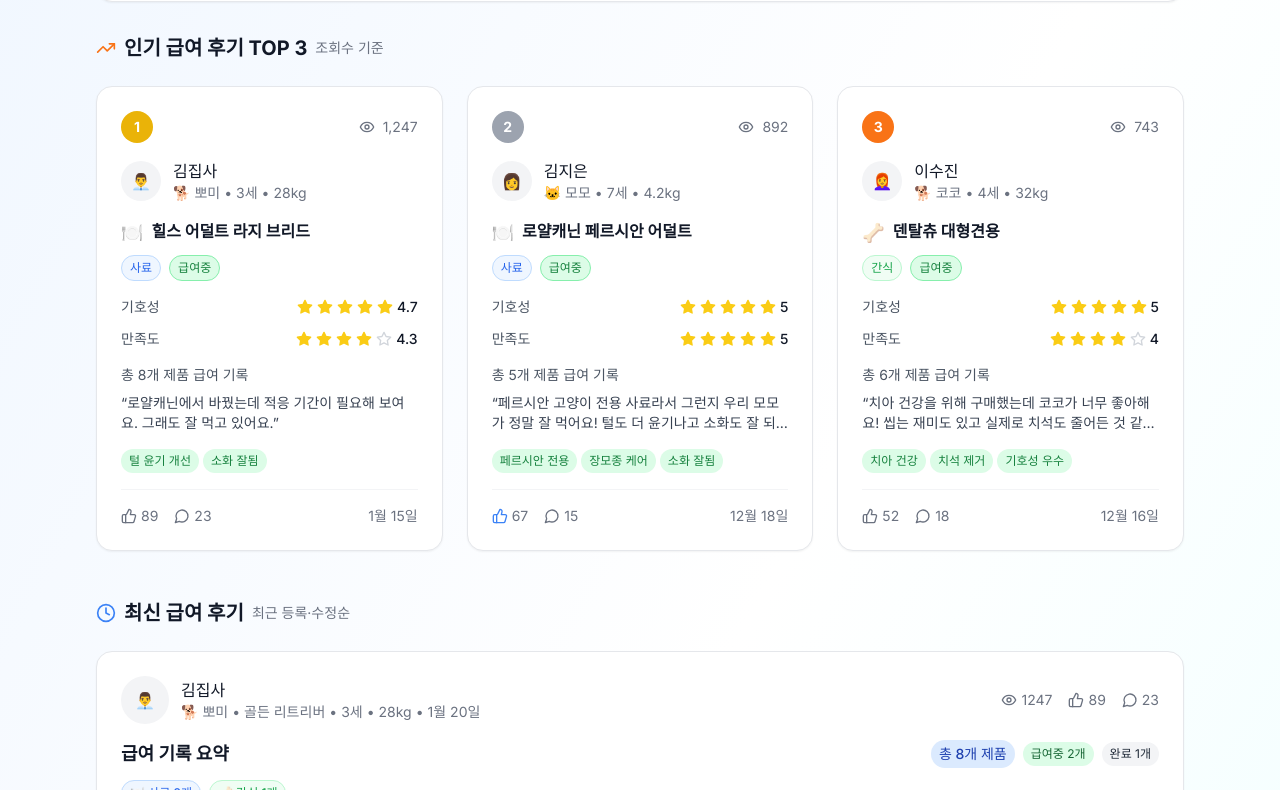
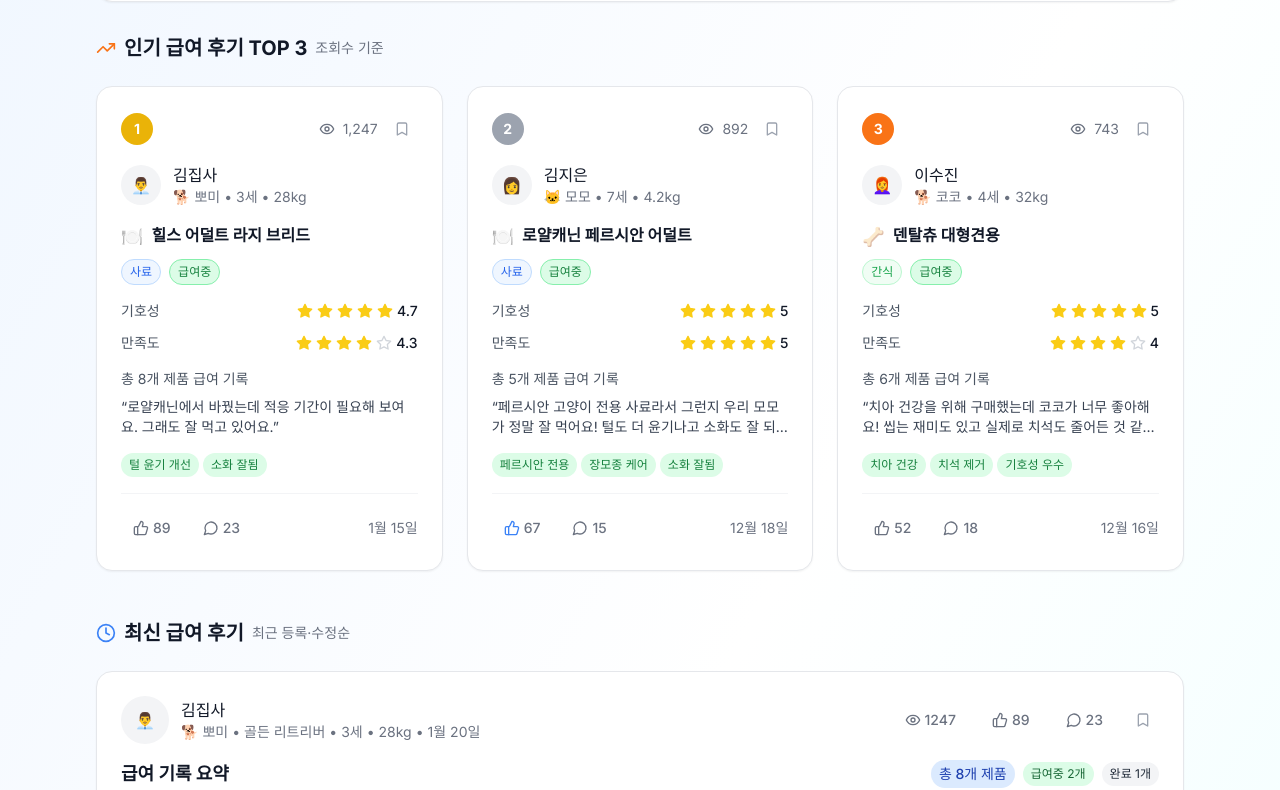
Before and after one commit to joyfuldoy1015/safe-pet-food, a Next.js app: page /pet-log in a window 1280 px wide. Shown: the part 410-1200 px from the top of the page. Built offline with nearby package versions, Linux system fonts and the light colour scheme.

Commit message:
Improve pet log main page: mobile touch areas, pagination, and bookmark functionality

```diff
--- a/app/pet-log/page.tsx
+++ b/app/pet-log/page.tsx
@@ -18,7 +18,11 @@ import {
   ThumbsUp,
   Filter,
   Search,
-  User
+  User,
+  ChevronLeft,
+  ChevronRight,
+  Bookmark,
+  BookmarkCheck
 } from 'lucide-react'
 
 // 제품 카테고리 타입
@@ -308,6 +312,9 @@ export default function PetLogPage() {
   // 예: const { data: session } = useSession() 또는 const { user } = useAuth()
   const [isLoggedIn, setIsLoggedIn] = useState(false)
   const [selectedSpecies, setSelectedSpecies] = useState<string>('all')
+  const [currentPage, setCurrentPage] = useState(1)
+  const postsPerPage = 6
+  const [bookmarkedPosts, setBookmarkedPosts] = useState<Set<string>>(new Set())
 
   // 필터링된 포스트들
   const filteredPosts = detailedPosts.filter(post => {
@@ -334,9 +341,42 @@ export default function PetLogPage() {
     .sort((a, b) => b.views - a.views)
     .slice(0, 3)
 
-  // 최신 포스트들
+  // 최신 포스트들 (페이지네이션 적용)
   const recentPosts = [...detailedPosts]
     .sort((a, b) => new Date(b.updatedAt).getTime() - new Date(a.updatedAt).getTime())
+
+  // 페이지네이션 계산
+  const totalPages = Math.ceil(filteredPosts.length / postsPerPage)
+  const startIndex = (currentPage - 1) * postsPerPage
+  const endIndex = startIndex + postsPerPage
+  const paginatedPosts = filteredPosts.slice(startIndex, endIndex)
+
+  // 페이지 변경 시 스크롤을 맨 위로
+  const handlePageChange = (page: number) => {
+    setCurrentPage(page)
+    window.scrollTo({ top: 0, behavior: 'smooth' })
+  }
+
+  // 즐겨찾기 토글 함수
+  const handleBookmarkToggle = (postId: string, e: React.MouseEvent) => {
+    e.preventDefault()
+    e.stopPropagation()
+
+    if (!isLoggedIn) {
+      setShowLoginModal(true)
+      return
+    }
+
+    setBookmarkedPosts(prev => {
+      const newSet = new Set(prev)
+      if (newSet.has(postId)) {
+        newSet.delete(postId)
+      } else {
+        newSet.add(postId)
+      }
+      return newSet
+    })
+  }
 
   return (
     <div className="min-h-screen bg-gradient-to-br from-blue-50 via-white to-cyan-50">
@@ -377,7 +417,10 @@ export default function PetLogPage() {
                   type="text"
                   placeholder="제품명, 반려동물 이름, 집사 이름으로 검색..."
                   value={searchTerm}
-                  onChange={(e) => setSearchTerm(e.target.value)}
+                  onChange={(e) => {
+                    setSearchTerm(e.target.value)
+                    setCurrentPage(1)
+                  }}
                   className="pl-10 pr-4 py-2 w-full border border-gray-300 rounded-lg focus:ring-2 focus:ring-purple-500 focus:border-transparent"
                 />
               </div>
@@ -385,7 +428,10 @@ export default function PetLogPage() {
             <div className="flex flex-col sm:flex-row gap-3">
               <select
                 value={selectedCategory}
-                onChange={(e) => setSelectedCategory(e.target.value)}
+                onChange={(e) => {
+                  setSelectedCategory(e.target.value)
+                  setCurrentPage(1)
+                }}
                 className="px-3 py-2 border border-gray-300 rounded-lg focus:ring-2 focus:ring-purple-500 focus:border-transparent flex-1"
               >
                 <option value="all">전체 카테고리</option>
@@ -396,7 +442,10 @@ export default function PetLogPage() {
               </select>
               <select
                 value={selectedSpecies}
-                onChange={(e) => setSelectedSpecies(e.target.value)}
+                onChange={(e) => {
+                  setSelectedSpecies(e.target.value)
+                  setCurrentPage(1)
+                }}
                 className="px-3 py-2 border border-gray-300 rounded-lg focus:ring-2 focus:ring-purple-500 focus:border-transparent flex-1"
               >
                 <option value="all">전체 반려동물</option>
@@ -431,9 +480,25 @@ export default function PetLogPage() {
                         }`}>
                           {index + 1}
                         </div>
-                        <div className="flex items-center space-x-2 text-sm text-gray-500">
-                          <Eye className="h-4 w-4" />
-                          <span>{post.views.toLocaleString()}</span>
+                        <div className="flex items-center space-x-2">
+                          <div className="flex items-center space-x-2 text-sm text-gray-500">
+                            <Eye className="h-4 w-4" />
+                            <span>{post.views.toLocaleString()}</span>
+                          </div>
+                          <button
+                            onClick={(e) => handleBookmarkToggle(post.id, e)}
+                            className={`p-2 rounded-lg transition-colors min-h-[36px] touch-manipulation ${
+                              bookmarkedPosts.has(post.id)
+                                ? 'text-yellow-500 bg-yellow-50 hover:bg-yellow-100'
+                                : 'text-gray-400 hover:text-yellow-500 hover:bg-yellow-50'
+                            }`}
+                          >
+                            {bookmarkedPosts.has(post.id) ? (
+                              <BookmarkCheck className="h-4 w-4" />
+                            ) : (
+                              <Bookmark className="h-4 w-4" />
+                            )}
+                          </button>
                         </div>
                       </div>
 
@@ -459,7 +524,7 @@ export default function PetLogPage() {
                         <div className="mb-4">
                           <div className="flex items-start space-x-2 mb-2">
                             <span className="text-lg flex-shrink-0">{categoryConfig[mainRecord.category].icon}</span>
-                            <h3 className="font-bold text-gray-900 group-hover:text-purple-600 transition-colors break-words flex-1 min-w-0">
+                            <h3 className="font-bold text-gray-900 group-hover:text-purple-600 transition-colors break-words flex-1 min-w-0 line-clamp-2">
                               {mainRecord.productName}
                             </h3>
                           </div>
@@ -517,15 +582,15 @@ export default function PetLogPage() {
 
                       {/* Footer */}
                       <div className="flex items-center justify-between pt-4 border-t border-gray-100">
-                        <div className="flex items-center space-x-4 text-sm text-gray-500">
-                          <div className="flex items-center space-x-1">
+                        <div className="flex items-center space-x-2 text-sm text-gray-500">
+                          <button className="flex items-center space-x-1 px-3 py-2 rounded-lg hover:bg-gray-50 transition-colors min-h-[36px] touch-manipulation">
                             <ThumbsUp className={`h-4 w-4 ${post.isLiked ? 'text-blue-500' : ''}`} />
-                            <span>{post.likes}</span>
-                          </div>
-                          <div className="flex items-center space-x-1">
+                            <span className="font-medium">{post.likes}</span>
+                          </button>
+                          <button className="flex items-center space-x-1 px-3 py-2 rounded-lg hover:bg-gray-50 transition-colors min-h-[36px] touch-manipulation">
                             <MessageCircle className="h-4 w-4" />
-                            <span>{post.comments}</span>
-                          </div>
+                            <span className="font-medium">{post.comments}</span>
+                          </button>
                         </div>
                         <span className="text-sm text-gray-500">{formatDate(post.createdAt)}</span>
                       </div>
@@ -546,7 +611,7 @@ export default function PetLogPage() {
           </div>
 
           <div className="space-y-6">
-            {filteredPosts.map((post) => {
+            {paginatedPosts.map((post) => {
               const mainRecord = getMainFeedingRecord(post)
               const avgPalatability = getAverageRating(post.feedingRecords, 'palatability')
               const avgSatisfaction = getAverageRating(post.feedingRecords, 'satisfaction')
@@ -577,19 +642,33 @@ export default function PetLogPage() {
                           </div>
                         </div>
                       </div>
-                      <div className="flex items-center space-x-3 lg:space-x-4 text-sm text-gray-500 flex-shrink-0">
-                        <div className="flex items-center space-x-1">
+                      <div className="flex items-center space-x-2 lg:space-x-3 text-sm text-gray-500 flex-shrink-0">
+                        <button className="flex items-center space-x-1 px-3 py-2 rounded-lg hover:bg-gray-50 transition-colors min-h-[36px] touch-manipulation">
                           <Eye className="h-4 w-4" />
-                          <span>{post.views}</span>
-                        </div>
-                        <div className="flex items-center space-x-1">
+                          <span className="font-medium">{post.views}</span>
+                        </button>
+                        <button className="flex items-center space-x-1 px-3 py-2 rounded-lg hover:bg-gray-50 transition-colors min-h-[36px] touch-manipulation">
                           <ThumbsUp className={`h-4 w-4 ${post.isLiked ? 'text-blue-500' : ''}`} />
-                          <span>{post.likes}</span>
-                        </div>
-                        <div className="flex items-center space-x-1">
+                          <span className="font-medium">{post.likes}</span>
+                        </button>
+                        <button className="flex items-center space-x-1 px-3 py-2 rounded-lg hover:bg-gray-50 transition-colors min-h-[36px] touch-manipulation">
                           <MessageCircle className="h-4 w-4" />
-                          <span>{post.comments}</span>
-                        </div>
+                          <span className="font-medium">{post.comments}</span>
+                        </button>
+                        <button
+                          onClick={(e) => handleBookmarkToggle(post.id, e)}
+                          className={`p-2 rounded-lg transition-colors min-h-[36px] touch-manipulation ${
+                            bookmarkedPosts.has(post.id)
+                              ? 'text-yellow-500 bg-yellow-50 hover:bg-yellow-100'
+                              : 'text-gray-400 hover:text-yellow-500 hover:bg-yellow-50'
+                          }`}
+                        >
+                          {bookmarkedPosts.has(post.id) ? (
+                            <BookmarkCheck className="h-4 w-4" />
+                          ) : (
+                            <Bookmark className="h-4 w-4" />
+                          )}
+                        </button>
                       </div>
                     </div>
 
@@ -707,6 +786,45 @@ export default function PetLogPage() {
               <p className="text-gray-500">다른 검색어나 필터를 시도해보세요.</p>
             </div>
           )}
+
+          {/* Pagination */}
+          {filteredPosts.length > 0 && totalPages > 1 && (
+            <div className="flex items-center justify-center space-x-2 mt-8">
+              <button
+                onClick={() => handlePageChange(currentPage - 1)}
+                disabled={currentPage === 1}
+                className="flex items-center space-x-1 px-3 py-2 rounded-lg border border-gray-300 text-sm font-medium transition-colors min-h-[40px] touch-manipulation disabled:opacity-50 disabled:cursor-not-allowed hover:bg-gray-50"
+              >
+                <ChevronLeft className="h-4 w-4" />
+                <span>이전</span>
+              </button>
+
+              <div className="flex items-center space-x-1">
+                {Array.from({ length: totalPages }, (_, i) => i + 1).map((page) => (
+                  <button
+                    key={page}
+                    onClick={() => handlePageChange(page)}
+                    className={`px-3 py-2 rounded-lg text-sm font-medium transition-colors min-h-[40px] min-w-[40px] touch-manipulation ${
+                      currentPage === page
+                        ? 'bg-purple-600 text-white'
+                        : 'border border-gray-300 hover:bg-gray-50'
+                    }`}
+                  >
+                    {page}
+                  </button>
+                ))}
+              </div>
+
+              <button
+                onClick={() => handlePageChange(currentPage + 1)}
+                disabled={currentPage === totalPages}
+                className="flex items-center space-x-1 px-3 py-2 rounded-lg border border-gray-300 text-sm font-medium transition-colors min-h-[40px] touch-manipulation disabled:opacity-50 disabled:cursor-not-allowed hover:bg-gray-50"
+              >
+                <span>다음</span>
+                <ChevronRight className="h-4 w-4" />
+              </button>
+            </div>
+          )}
         </div>
       </main>
 
```
